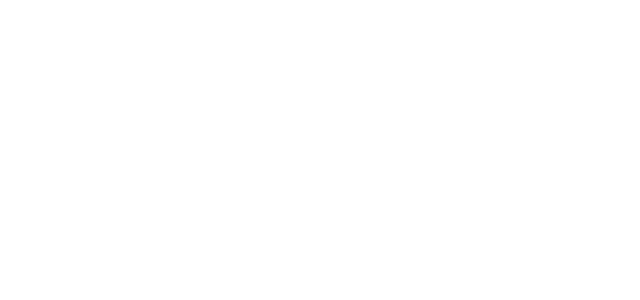
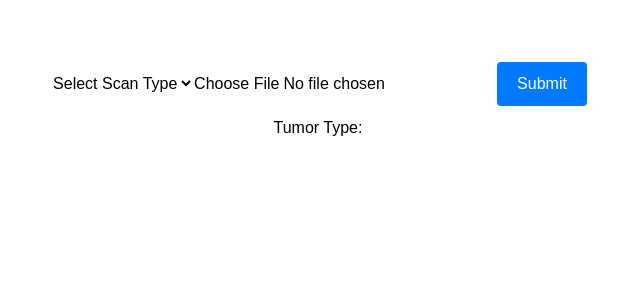
Before and after one commit to JayanSubramanian/SmartCityFrontend, a React (Vite) app: page /tumor in a window 1280 px wide. Before the commit this address had no page. Shown: the top 300 px of the page, without its empty margins (322-962 px from the left). Built offline with nearby package versions, Linux system fonts and the light colour scheme.

Commit message:
fixed waste classification and biomedical imaging pages

```diff
--- a/src/App.tsx
+++ b/src/App.tsx
@@ -2,14 +2,14 @@
 import { Routes, Route } from 'react-router-dom';
 import Home from './components/Home';
 import Chat from './components/Chat';
-import Risk from './components/Risk';
+import Tumor from './components/Tumor';
 
 function App() {
   return (
     <Routes>
       <Route path="/" element={<Home />} />
       <Route path="/chat" element={<Chat />} />
-      <Route path="/risk" element={<Risk />} />
+      <Route path="/tumor" element={<Tumor />} />
     </Routes>
   );
 }
--- a/src/components/Chat.tsx
+++ b/src/components/Chat.tsx
@@ -1,11 +1,13 @@
-import './Chat.css'
+import React, { useEffect } from 'react';
+import './Chat.css';
 
 function Chat() {
-  document.getElementById('upload-button')?.addEventListener('click', async () => {
+  useEffect(() => {
+    const handleUploadClick = async () => {
       const fileInput = document.getElementById('image-upload') as HTMLInputElement;
       const resultDiv = document.getElementById('classification-result');
 
-    if(resultDiv){
+      if (resultDiv) {
         resultDiv.style.display = 'none';
         resultDiv.textContent = '';
 
@@ -44,19 +46,26 @@
           resultDiv.style.borderColor = '#f5c6cb';
         }
       }
-  });
+    };
 
+    const uploadButton = document.getElementById('upload-button');
+    uploadButton?.addEventListener('click', handleUploadClick);
+
+    return () => {
+      uploadButton?.removeEventListener('click', handleUploadClick);
+    };
+  }, []);
 
   return (
     <div>
       <h1>Waste Classification</h1>
       <p>Upload an image of waste to classify it into categories such as plastic, paper, organic, metal, or other.</p>
-      <input type="file" id="image-upload" accept="image/*"/>
+      <input type="file" id="image-upload" accept="image/*" />
       <br />
       <button id="upload-button">Classify Waste</button>
       <div id="classification-result"></div>
     </div>
-  )
+  );
 }
 
 export default Chat;
--- a/src/components/Risk.tsx
+++ b/src/components/Tumor.tsx
@@ -1,7 +1,10 @@
 import { useState } from 'react'
 
-function Risk() {
-  const [risk, setRisk] = useState('');
+function Tumor() {
+  type TumorType = '' | 'Meningioma' | 'Glioma' | 'Pituitary' | 'No Tumor';
+  type ScanType = '' | 'MRI' | 'XRay';
+  const [tumortype, setTumorType] = useState<TumorType>('');
+  const [scantype, setScanType] = useState<ScanType>('');
   const [files, setFiles] = useState<File[]>([]);
 
   const handleFileInputChange = (event: React.ChangeEvent<HTMLInputElement>) => {
@@ -13,18 +16,23 @@
   const handleSubmit = async (event: React.FormEvent) => {
     event.preventDefault();
 
-    if (files.length !== 3) {
-      alert("Please choose the 3 files.");
+    if (files.length !== 1) {
+      alert("Please choose the file.");
       return;
     }
 
+    if (scantype === '') {
+      alert("Please choose the scan type.");
+      return
+    }
+
+    const file = files[0];
     const formData = new FormData();
-    files.forEach((file) => {
-        formData.append("files", file);
-    });
+    formData.append('image', file);
+    console.log(formData);
 
     try {
-        const endpoint = "http://127.0.0.1:8000/predict";
+        const endpoint = `http://127.0.0.1:8000/${scantype.toLowerCase()}`;
         const response = await fetch(endpoint, {
             method: "POST",
             body: formData
@@ -35,7 +43,7 @@
         console.log("Response data:", data);
 
         if (response.ok) {
-            setRisk(data.risk.toString());
+            setTumorType(data.TumorType.toString());
         } else {
             console.error("Error uploading file:", data);
         }
@@ -47,19 +55,23 @@
   return (
     <>
       <div>
+        <select value={scantype} onChange={(e) => setScanType(e.target.value as ScanType)}>
+          <option value="">Select Scan Type</option>
+          <option value="MRI">MRI</option>
+          <option value="XRay">X-Ray</option>
+        </select>
         <input
           type="file"
-          accept=".tsv"
-          multiple
+          accept="image/*"
           onChange={handleFileInputChange}
         />
         <button onClick={handleSubmit}>
           Submit
         </button>
       </div>
-      <p>Risk: {risk}</p>
+      <p>Tumor Type: {tumortype}</p>
     </>
   )
 }
 
-export default Risk
+export default Tumor
```
Also changed, not shown: src/components/RiskPredictor.tsx (deleted). Lines whose indentation alone changed are shown as unchanged.
